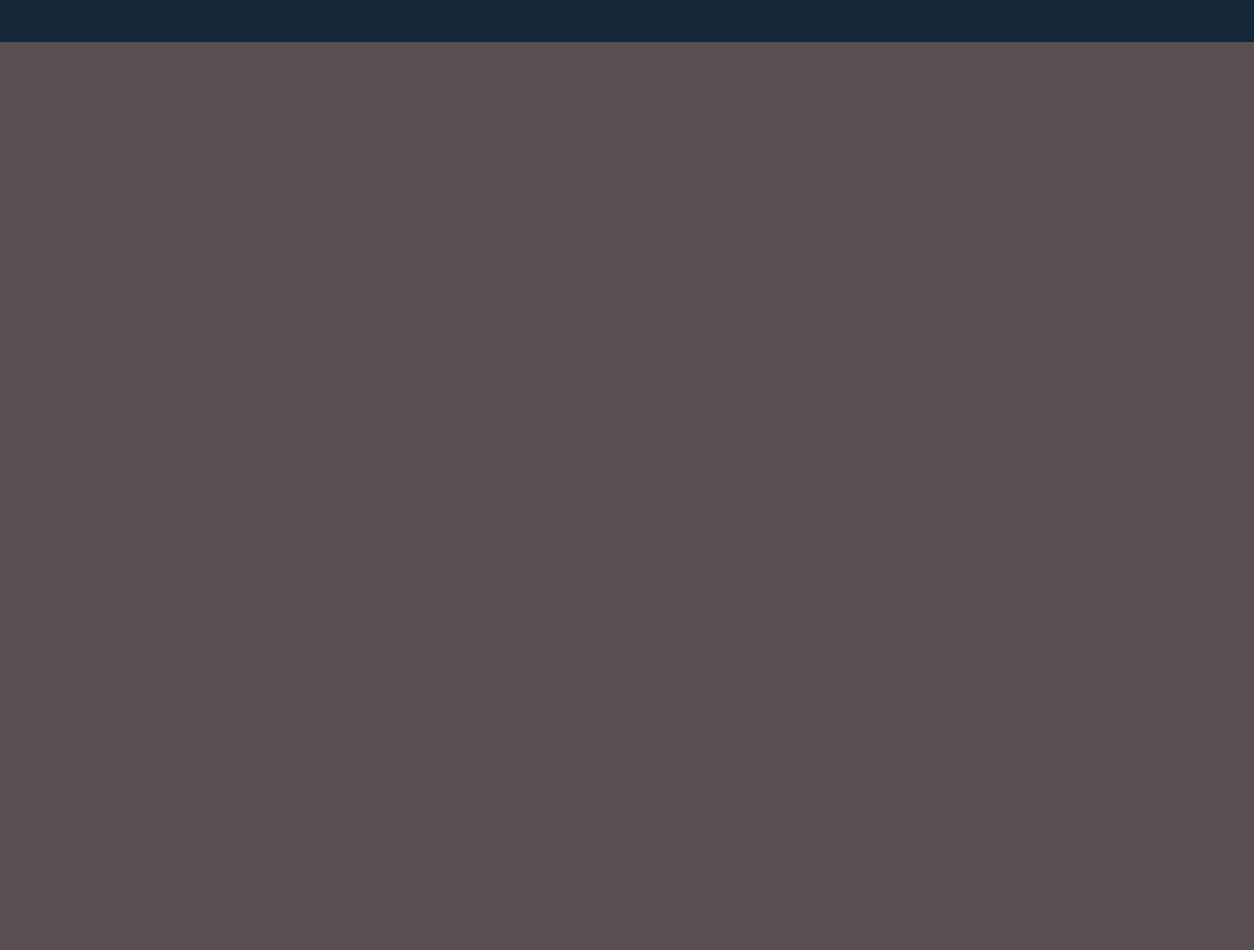
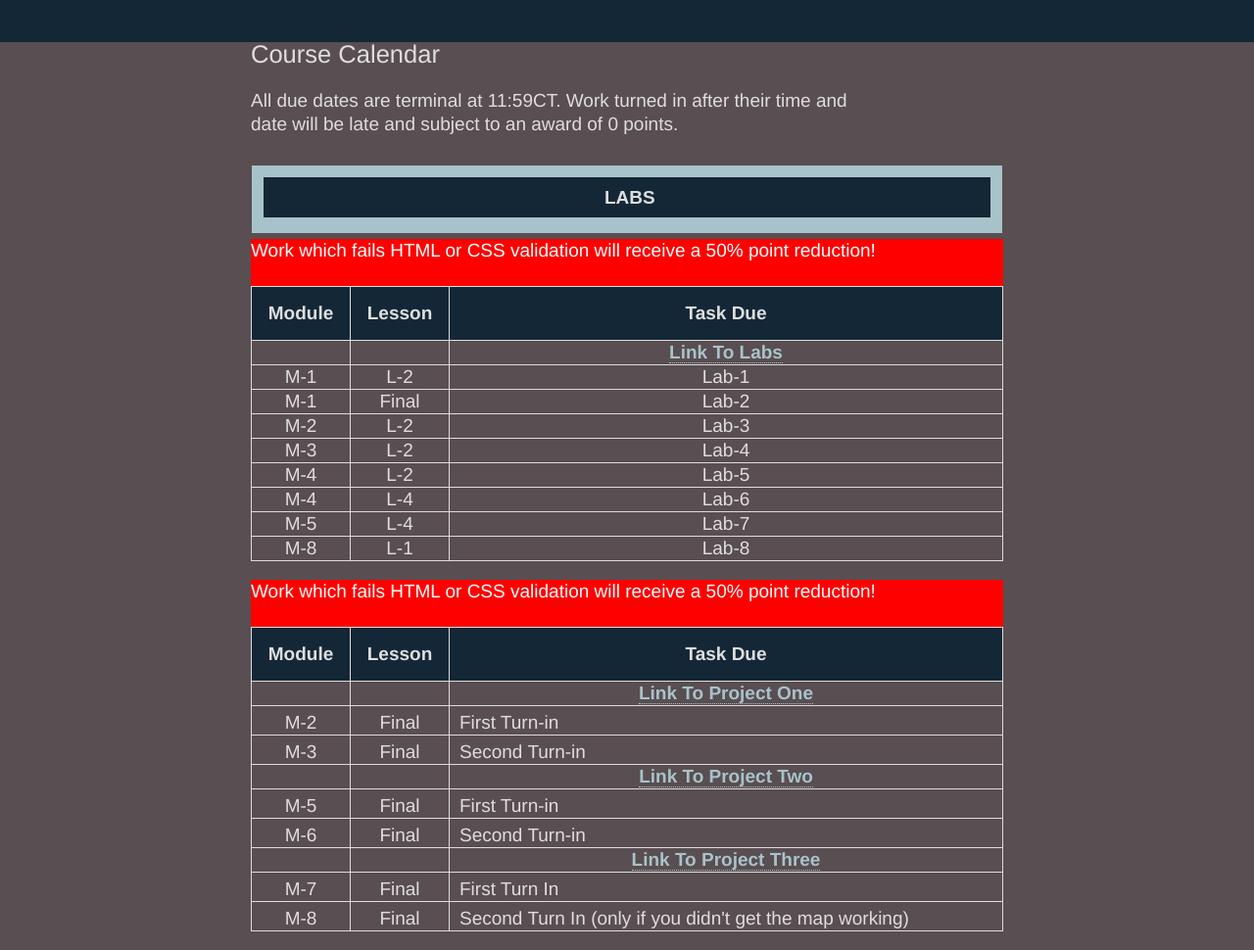
Before and after one commit to elwarhy/elwarhy, a plain HTML site: page index.html in a window 1280 px wide. Shown: the whole page at 98% size. Before the commit the page ends 800 px from the top, so only its background shows below. Drawn offline with nearby package versions, Linux system fonts and the light colour scheme.

Commit message:
Update index.html

```diff
--- a/index.html
+++ b/index.html
@@ -17,6 +17,134 @@
 </head>
 <body>
   <div id="page">
+
+    </header>
+    <main id="content">
+      <article class="primary">
+        <h2 class="label">Course Calendar</h2>
+        <p id="tablep">
+          All due dates are terminal at 11:59CT. Work turned in after their time and date will
+          be late and subject to an award of 0 points.
+        </p>
+
+        <section class="due-dates">
+          <button class="homework">
+            <h3>Labs</h3>
+          </button>
+          <div>
+            <p class="redfont">Work which fails HTML or CSS validation will receive a 50&#x25; point reduction!</p>
+            <table>
+              <tr class="tablehead">
+                <td class="firstrow">Module</td>
+                <td class="secondrow">Lesson</td>
+                <td>Task Due</td>
+              </tr>
+              <tr>
+                <td></td>
+                <td></td>
+                <td><a href="https://github.com/dkriegls/coursera/tree/main/labs">Link To Labs</a></td>
+              </tr>
+              <tr>
+                <td>M&#45;1</td>
+                <td>L&#45;2</td>
+                <td>Lab-1</td>
+              </tr>
+              <tr>
+                <td>M&#45;1</td>
+                <td>Final</td>
+                <td>Lab-2</td>
+              </tr>
+              <tr>
+                <td>M&#45;2</td>
+                <td>L&#45;2</td>
+                <td>Lab-3</td>
+              </tr>
+              <tr>
+                <td>M&#45;3</td>
+                <td>L&#45;2</td>
+                <td>Lab-4</td>
+              </tr>
+              <tr>
+                <td>M&#45;4</td>
+                <td>L&#45;2</td>
+                <td>Lab-5</td>
+              </tr>
+              <tr>
+                <td>M&#45;4</td>
+                <td>L&#45;4</td>
+                <td>Lab-6</td>
+              </tr>
+              <tr>
+                <td>M&#45;5</td>
+                <td>L&#45;4</td>
+                <td>Lab-7</td>
+              </tr>
+              <tr>
+                <td>M&#45;8</td>
+                <td>L&#45;1</td>
+                <td>Lab-8</td>
+              </tr>
+            </table>
+          </div>
+
+          <div>
+            <p class="redfont">Work which fails HTML or CSS validation will receive a 50&#x25; point reduction!</p>
+            <table>
+              <tr class="tablehead">
+                <td class="firstrow">Module</td>
+                <td class="secondrow">Lesson</td>
+                <td>Task Due</td>
+              </tr>
+              <tr>
+                <td></td>
+                <td></td>
+                <td><a href="projects.html#project-one">Link To Project One</a></td>
+              </tr>
+              <tr>
+                <td>M&#45;2</td>
+                <td>Final</td>
+                <td class="alignleft">First Turn-in</td>
+              </tr>
+              <tr>
+                <td>M&#45;3</td>
+                <td>Final</td>
+                <td class="alignleft">Second Turn-in</td>
+              </tr>
+              <tr>
+                <td></td>
+                <td></td>
+                <td><a href="projects.html#project-two">Link To Project Two</a></td>
+              </tr>
+              <tr>
+                <td>M&#45;5</td>
+                <td>Final</td>
+                <td class="alignleft">First Turn-in</td>
+              </tr>
+              <tr>
+                <td>M&#45;6</td>
+                <td>Final</td>
+                <td class="alignleft">Second Turn-in</td>
+              </tr>
+              <tr>
+                <td></td>
+                <td></td>
+                <td><a href="projects.html#project-three">Link To Project Three</a></td>
+              </tr>
+              <tr>
+                <td>M&#45;7</td>
+                <td>Final</td>
+                <td class="alignleft">First Turn In</td>
+              </tr>
+              <tr>
+                <td>M&#45;8</td>
+                <td>Final</td>
+                <td class="alignleft">Second Turn In (only if you didn't get the map working)</td>
+              </tr>
+            </table>
+          </div>
+        </section>
+      </article>
+    </main>
   </div>
 </body>
 </html>
```
